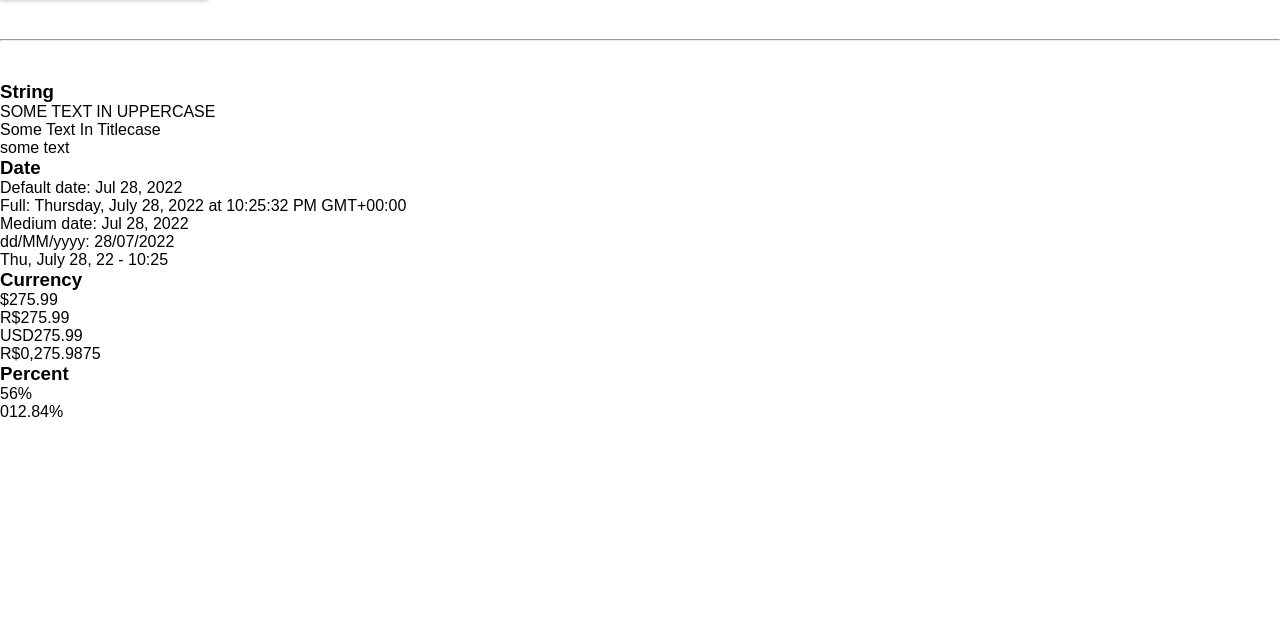
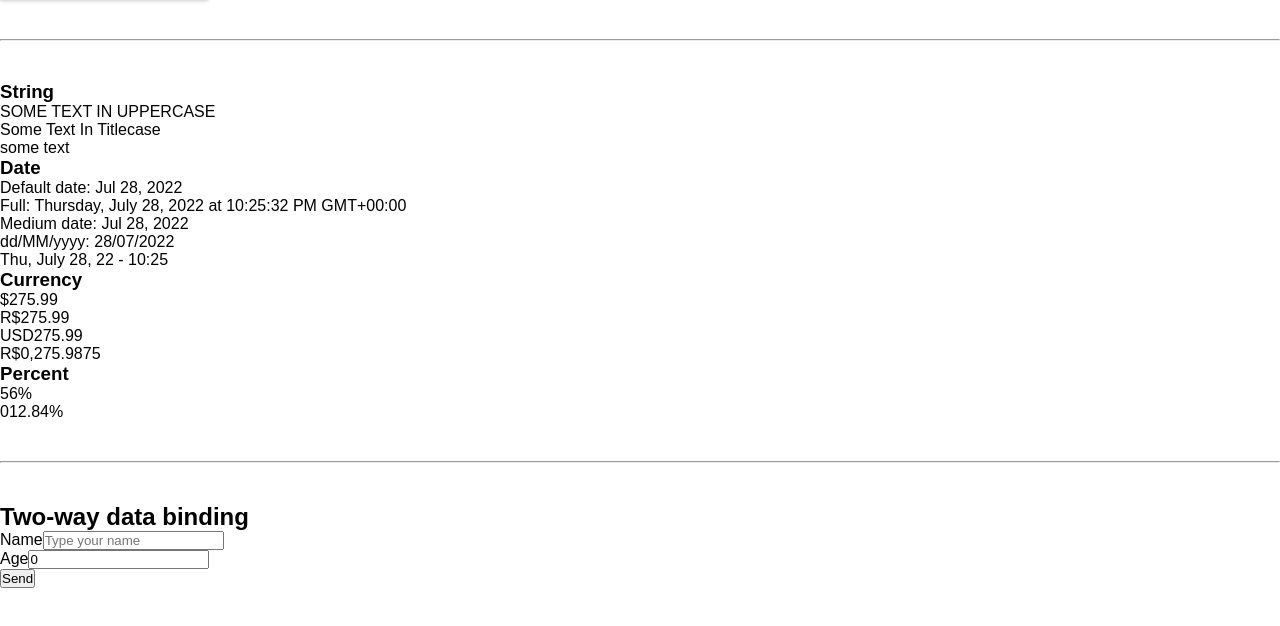
Before and after one commit to sergiofvs/angular-course, an Angular app: page / in a window 1280 px wide. Shown: the part 1755-2381 px from the top of the page. Built offline with nearby package versions, Linux system fonts and the light colour scheme.

Commit message:
Create component to deal with data binding
- Add forms module to app.module
- Create two-way data binding inputs

```diff
--- a/src/app/app.component.html
+++ b/src/app/app.component.html
@@ -20,3 +20,7 @@
 <hr>
 
 <app-pipes></app-pipes>
+
+<hr>
+
+<app-two-way-binding></app-two-way-binding>
--- a/src/app/app.module.ts
+++ b/src/app/app.module.ts
@@ -1,5 +1,6 @@
 import { NgModule } from '@angular/core';
 import { BrowserModule } from '@angular/platform-browser';
+import { FormsModule } from '@angular/forms';
 
 import { AppComponent } from './app.component';
 import { FirstComponentComponent } from './components/first-component/first-component.component';
@@ -9,6 +10,7 @@ import { EventsComponent } from './components/events/events.component';
 import { EmitterComponent } from './components/emitter/emitter.component';
 import { ChangeNumberComponent } from './components/change-number/change-number.component';
 import { PipesComponent } from './components/pipes/pipes.component';
+import { TwoWayBindingComponent } from './components/two-way-binding/two-way-binding.component';
 
 @NgModule({
   declarations: [
@@ -20,8 +22,9 @@ import { PipesComponent } from './components/pipes/pipes.component';
     EmitterComponent,
     ChangeNumberComponent,
     PipesComponent,
+    TwoWayBindingComponent,
   ],
-  imports: [BrowserModule],
+  imports: [BrowserModule, FormsModule],
   providers: [],
   bootstrap: [AppComponent],
 })
--- /dev/null
+++ b/src/app/components/two-way-binding/two-way-binding.component.html
@@ -0,0 +1,14 @@
+<h2>Two-way data binding</h2>
+<form>
+  <div>
+    <label for="name">Name</label>
+    <input [(ngModel)]="name" type="text" id="name" name="name" placeholder="Type your name">
+  </div>
+  <div>
+    <label for="age">Age</label>
+    <input [(ngModel)]="age" type="number" id="age" name="age" placeholder="Type your age" min="0">
+  </div>
+  <input type="submit" value="Send">
+</form>
+<p *ngIf="name !== ''">Your name is: {{ name }}</p>
+<p *ngIf="age > 17">You're over 18</p>
--- /dev/null
+++ b/src/app/components/two-way-binding/two-way-binding.component.ts
@@ -0,0 +1,15 @@
+import { Component, OnInit } from '@angular/core';
+
+@Component({
+  selector: 'app-two-way-binding',
+  templateUrl: './two-way-binding.component.html',
+  styleUrls: ['./two-way-binding.component.css'],
+})
+export class TwoWayBindingComponent implements OnInit {
+  name: string = '';
+  age: number = 0;
+
+  constructor() {}
+
+  ngOnInit(): void {}
+}
```
Also changed, not shown: src/app/components/two-way-binding/two-way-binding.component.css (added), 1 other file (tests, documents, lock files or other folders).
